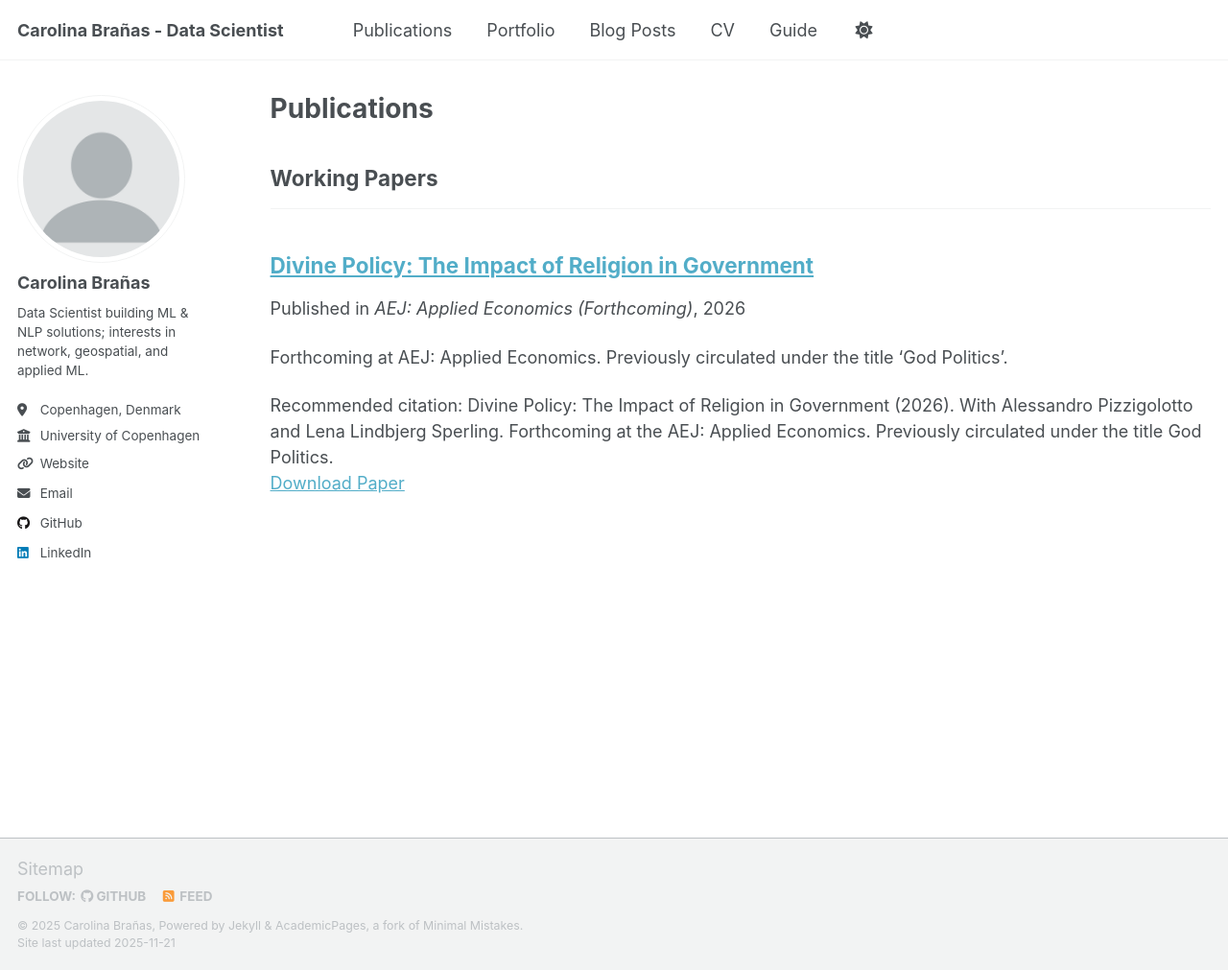
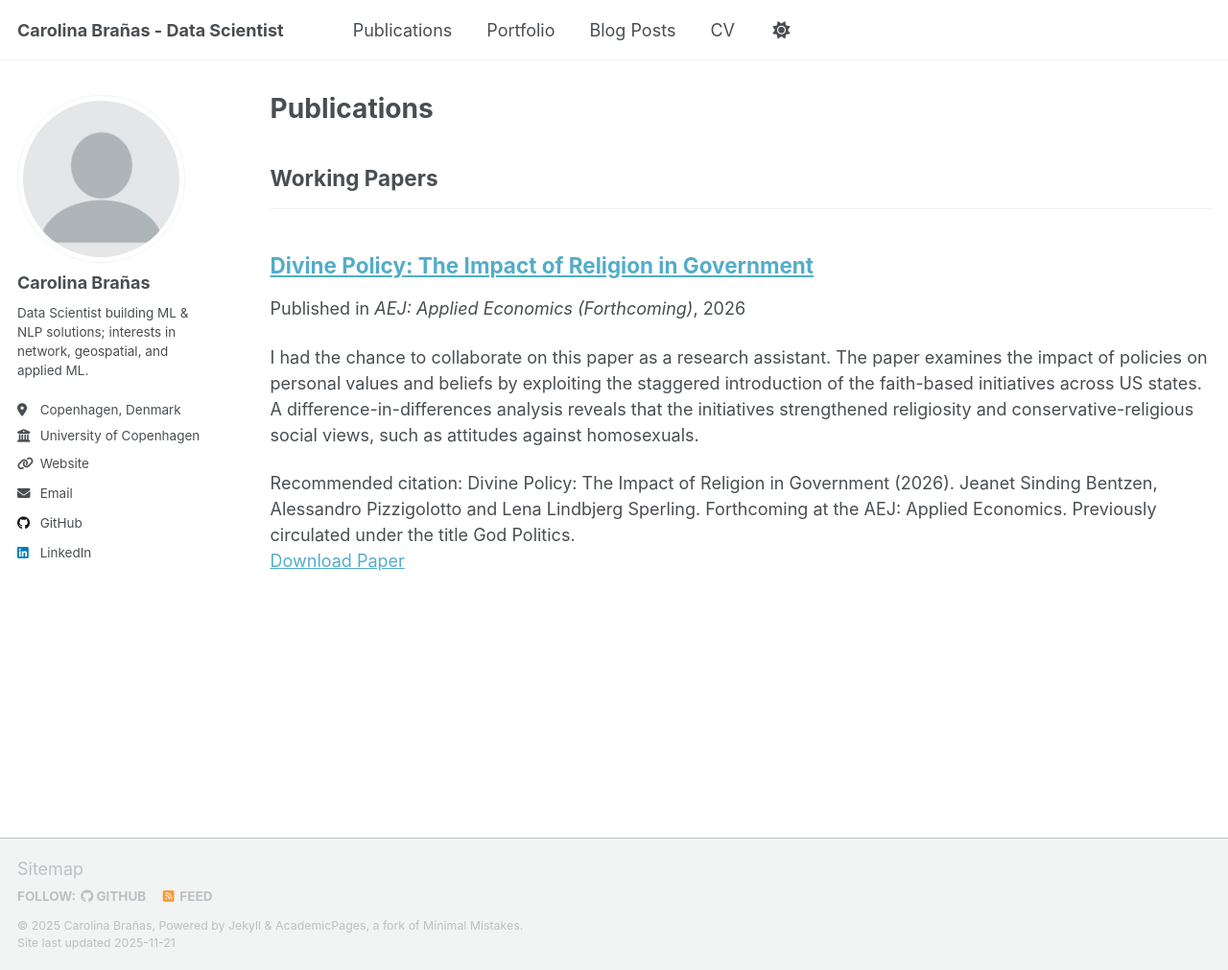
Before and after one commit to carobs9/carobs9.github.io, a Jekyll site: the page built from _pages/publications.html, in a window 1280 px wide and 1011 px high. Shown: the whole window at 96% size. Built offline with Jekyll 4.4.1, drawn with Linux system fonts in a browser that asks for light colours; a script that is not in the unit is left out.

Commit message:
Add publication (fix)

```diff
--- a/_data/navigation.yml
+++ b/_data/navigation.yml
@@ -22,6 +22,3 @@ main:
 
   # - title: "CV"
   #   url: /cv-json/
-
-  - title: "Guide"
-    url: /markdown/
--- a/_publications/divine-policy.md
+++ b/_publications/divine-policy.md
@@ -7,14 +7,8 @@ authors:
   - "Jeanet Bentzen"
   - "Alessandro Pizzigolotto"
   - "Lena Lindbjerg Sperling"
-excerpt: "Forthcoming at AEJ: Applied Economics. Previously circulated under the title 'God Politics'."
+excerpt: "I had the chance to collaborate on this paper as a research assistant. The paper examines the impact of policies on personal values and beliefs by exploiting the staggered introduction of the faith-based initiatives across US states. A difference-in-differences analysis reveals that the initiatives strengthened religiosity and conservative-religious social views, such as attitudes against homosexuals."
 category: working-paper
 paperurl: "https://www.aeaweb.org/articles?id=10.1257/app.20240018&from=f"
-citation: "Divine Policy: The Impact of Religion in Government (2026). With Alessandro Pizzigolotto and Lena Lindbjerg Sperling. Forthcoming at the AEJ: Applied Economics. Previously circulated under the title God Politics."
+citation: "Divine Policy: The Impact of Religion in Government (2026). Jeanet Sinding Bentzen, Alessandro Pizzigolotto and Lena Lindbjerg Sperling. Forthcoming at the AEJ: Applied Economics. Previously circulated under the title God Politics."
 ---
-
-Collaborated as a research assistant on this forthcoming research paper at the American Economic Journal: Applied Economics. Previously circulated under the title *God Politics*.
-
-This paper studies the impact of religion in government policy formation and outcomes. (Add a longer abstract here if desired.)
-
-Status: Forthcoming (2026).
```
